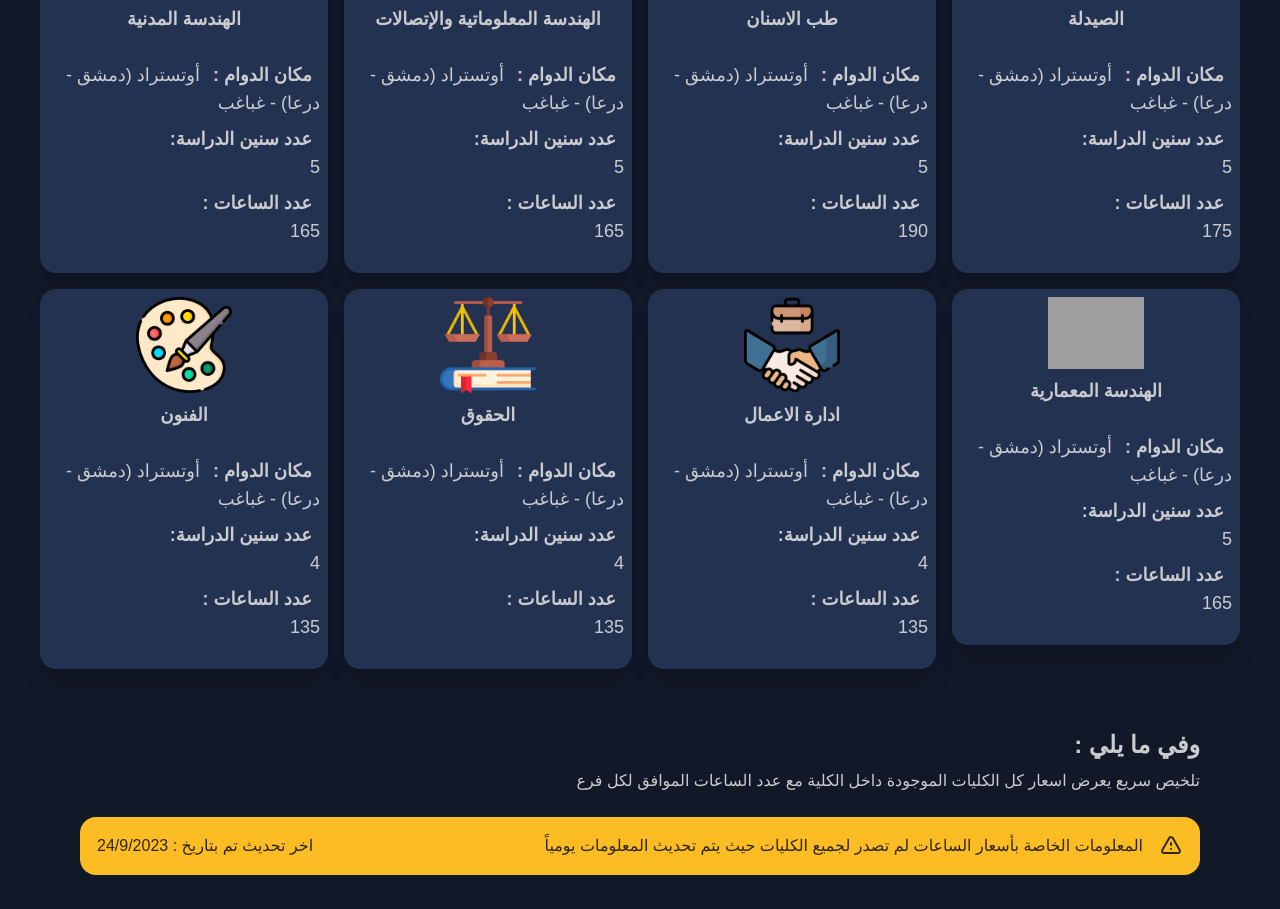
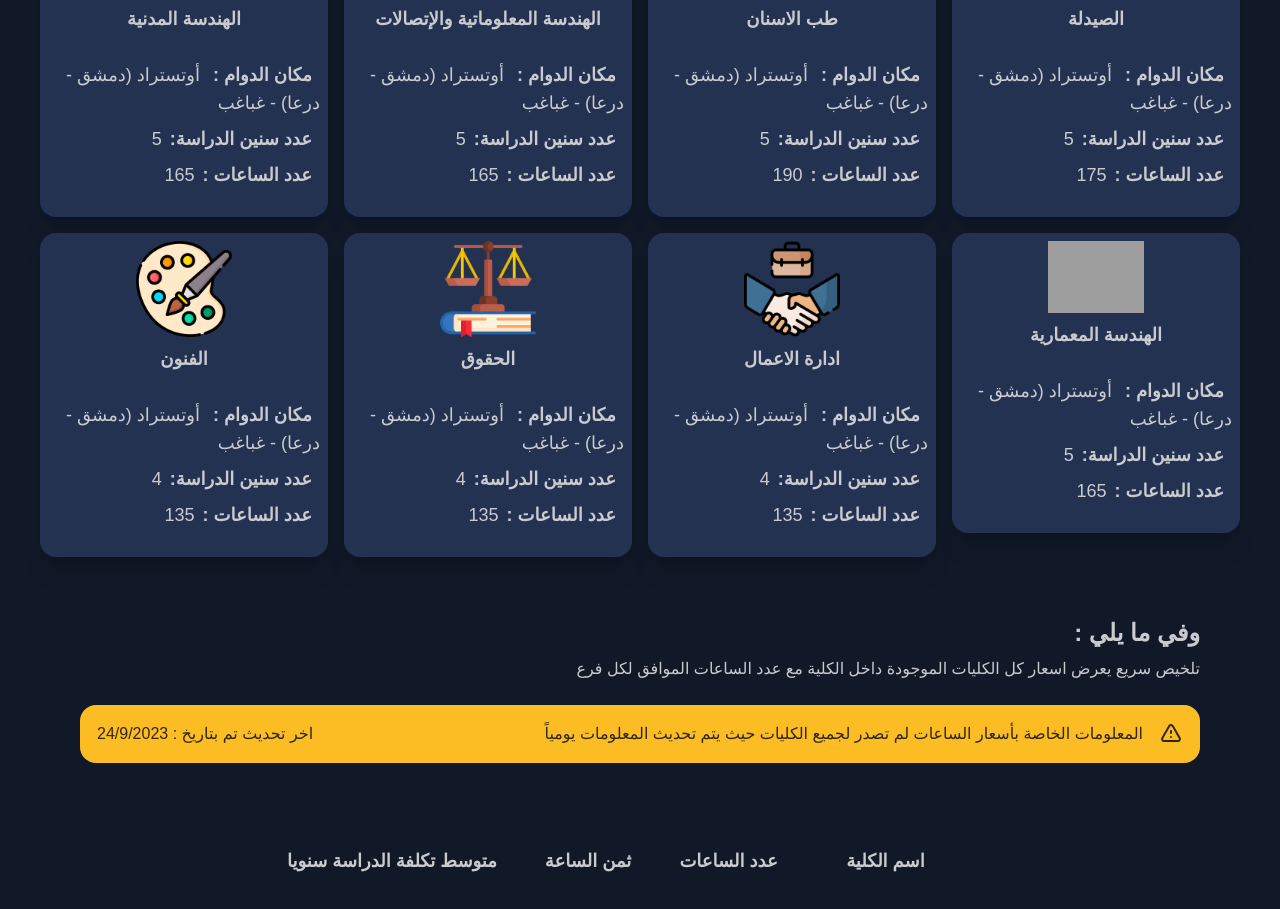
Before and after one commit to MHD-HSN-TD/spus, a Next.js app: page /unis/1 in a window 1280 px wide. Shown: the part 1400-2309 px from the top of the page. Built offline with nearby package versions, Linux system fonts and the light colour scheme; grey boxes are pictures that could not be loaded; a web font is replaced by a local one.

Commit message:
remove h2

```diff
--- a/src/components/Card/Card.js
+++ b/src/components/Card/Card.js
@@ -31,16 +31,16 @@ const Card = ({
       <div className="text-center px-2 lg:pt-5">
         <h2 className="font-semibold text-lg">
           {` ${name}   `}
-          <span className="px-2 text-warning"> {acronym}</span>
+          <span className="px-4 text-warning"> {acronym}</span>
         </h2>
         <div className="py-6 lg:text-right">
           <p className="py-1">
-            <h2 className="font-semibold mx-2"> العنوان :</h2>
+            <span className="font-semibold mx-2"> العنوان :</span>
             <span> {address}</span>
           </p>
           {phoneA && (
             <p className="py-1 font-medium">
-              <h2 className="font-semibold mx-2"> الهاتف 1 : </h2>
+              <span className="font-semibold mx-2"> الهاتف 1 : </span>
               <span dir="ltr" className="lg:inline-block block">
                 {phoneA}
               </span>
@@ -48,7 +48,7 @@ const Card = ({
           )}
           {phoneB && (
             <p className="py-1 font-medium">
-              <h2 className="font-semibold mx-2"> الهاتف 2 : </h2>
+              <span className="font-semibold mx-2"> الهاتف 2 : </span>
               <span dir="ltr" className="lg:inline-block block">
                 {phoneB}
               </span>
@@ -85,13 +85,13 @@ const Card = ({
           {years && (
             <div>
               <p className="py-1 font-medium">
-                <h2 className="font-semibold mx-2 ">عدد سنين الدراسة:</h2>
+                <span className="font-semibold mx-2 ">عدد سنين الدراسة:</span>
                 <span dir="ltr" className="lg:inline-block block">
                   {years}
                 </span>
               </p>
               <p className="py-1 font-medium">
-                <h2 className="font-semibold mx-2">عدد الساعات :</h2>
+                <span className="font-semibold mx-2">عدد الساعات :</span>
                 <span dir="ltr" className="lg:inline-block block">
                   {hours}
                 </span>
```
